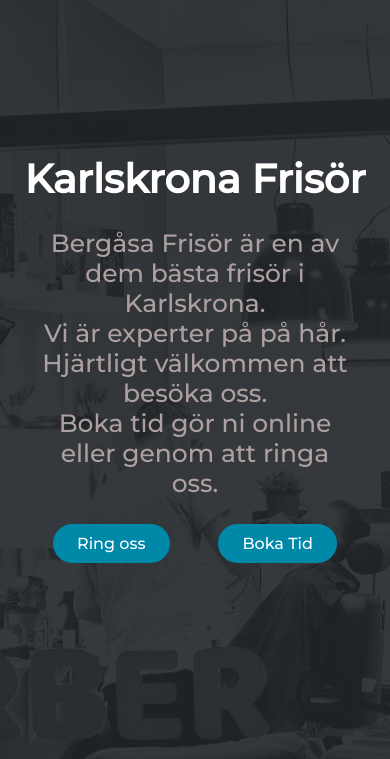
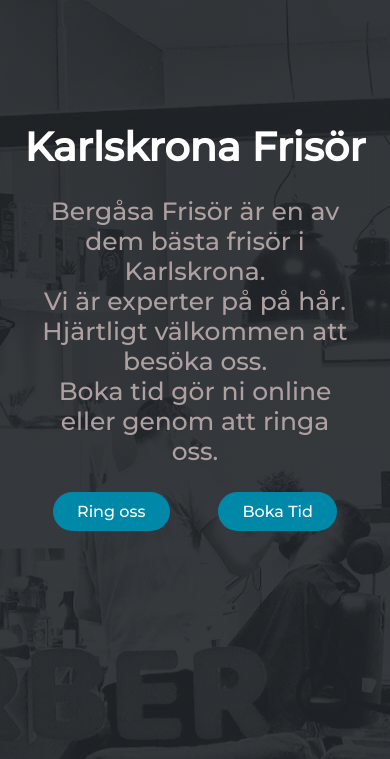
Before and after one commit to AlDawoode/fris-r, a plain HTML site: page index.html in a window 390 px wide. Shown: the part 100-859 px from the top of the page. Drawn offline with Linux system fonts and the light colour scheme.

Commit message:
Fix design for mobile and web

```diff
--- a/style.css
+++ b/style.css
@@ -197,6 +197,9 @@
     .menu{
         display: inherit;
     }
+    #section{
+        justify-content: flex-start;
+    }
     #section h1{
         font-size: 40px;
 
@@ -213,6 +216,7 @@
         justify-content: center;
         align-items: center;
         margin-bottom: 50px;
+        margin-top: 155px;
     }
     #left-box p {
         width: 80vw;
```
